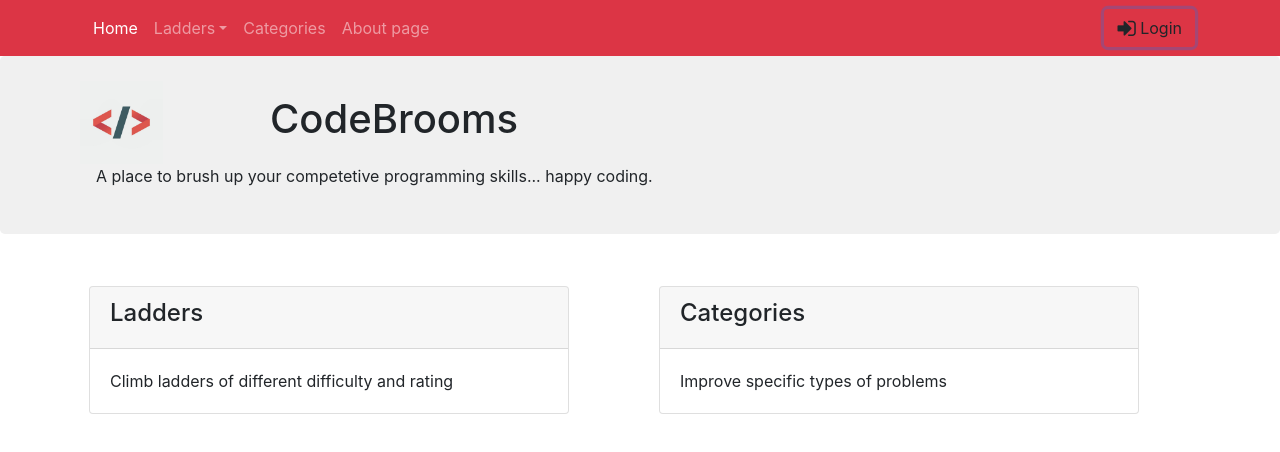
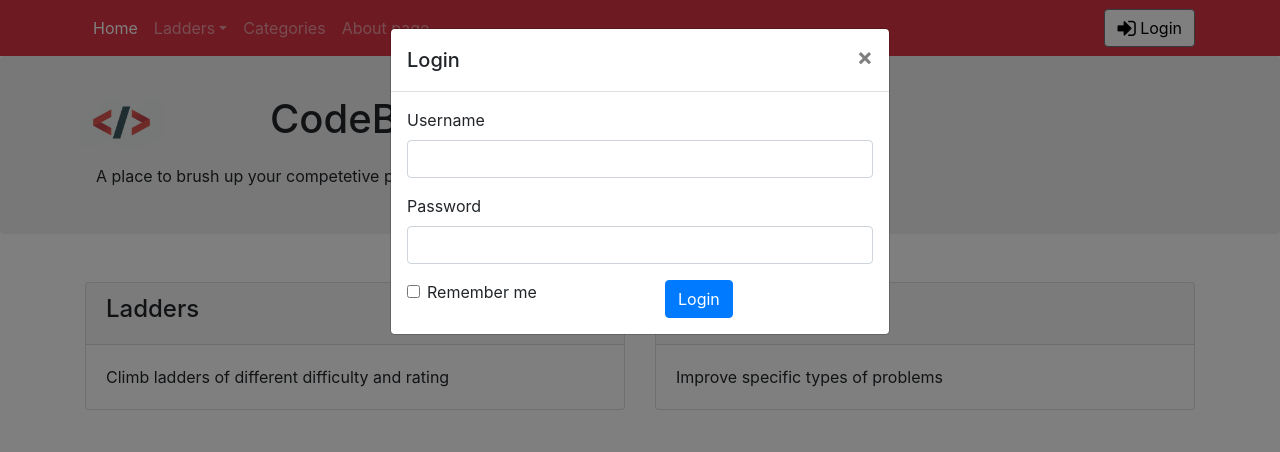
Before and after one commit to samyak16jain/A2Oj, a React (Create React App) app: page /home in a window 1280 px wide. Both pictures are taken after a click on the button "Login". Shown: the top 452 px of the page. Built offline with nearby package versions, Linux system fonts and the light colour scheme.

Commit message:
header,table component reactstrap improved, login modal added

```diff
--- a/src/App.css
+++ b/src/App.css
@@ -8,3 +8,8 @@
 	font-weight: bold;
 	background-color: #ff4444;
 }
+
+#button-login {
+	color: black;
+	background-color: #ffffff;
+}
--- a/src/components/HeaderComponent.js
+++ b/src/components/HeaderComponent.js
@@ -11,6 +11,14 @@ import {
 	DropdownToggle,
 	UncontrolledDropdown,
 	DropdownMenu,
+	Modal,
+	ModalHeader,
+	ModalBody,
+	Form,
+	FormGroup,
+	Input,
+	Label,
+	Col
 } from "reactstrap";
 
 class Header extends Component {
@@ -19,14 +27,22 @@ class Header extends Component {
 
 		this.state = {
 			isNavOpen: false,
+			isModalOpen: false,
 		};
 
 		this.toggleNav = this.toggleNav.bind(this);
+		this.toggleModal = this.toggleModal.bind(this);
 	}
 
 	toggleNav() {
 		this.setState({
 			isNavOpen: !this.state.isNavOpen,
+		});
+	}
+
+	toggleModal() {
+		this.setState({
+			isModalOpen: !this.state.isModalOpen,
 		});
 	}
 
@@ -73,11 +89,7 @@ class Header extends Component {
 							</Nav>
 							<Nav className='ml-auto' navbar>
 								<NavItem>
-									<Button
-										color='#FFFFFF'
-										backgroundColor='#FFFFFF'
-										onClick={this.toggleModal}
-									>
+									<Button id='button-login' onClick={this.toggleModal}>
 										<span className='fa fa-sign-in fa-lg'></span> Login
 									</Button>
 								</NavItem>
@@ -85,6 +97,50 @@ class Header extends Component {
 						</Collapse>
 					</div>
 				</Navbar>
+				<Modal isOpen={this.state.isModalOpen} toggle={this.toggleModal}>
+					<ModalHeader toggle={this.toggleModal}>Login</ModalHeader>
+					<ModalBody>
+						<Form onSubmit={this.handleLogin}>
+							<FormGroup>
+								<Label htmlFor='username'>Username</Label>
+								<Input
+									type='text'
+									id='username'
+									name='username'
+									innerRef={(input) => (this.username = input)}
+								/>
+							</FormGroup>
+							<FormGroup>
+								<Label htmlFor='password'>Password</Label>
+								<Input
+									type='password'
+									id='password'
+									name='password'
+									innerRef={(input) => (this.password = input)}
+								/>
+							</FormGroup>
+							<FormGroup check>
+								<div className="row">
+									<div className="col-sm-12 col-md-6">
+										<Label check>
+											<Input
+												type='checkbox'
+												name='remember'
+												innerRef={(input) => (this.remember = input)}
+											/>
+										Remember me
+									</Label>
+									</div>
+									<div className="col-sm-12 col-md-6">
+										<Button type='submit' value='submit' color='primary'>
+											Login
+									</Button>
+									</div>
+								</div>
+							</FormGroup>
+						</Form>
+					</ModalBody>
+				</Modal>
 			</div>
 		);
 	}
--- a/src/components/HomeComponent.js
+++ b/src/components/HomeComponent.js
@@ -5,7 +5,7 @@ import Jumbo from "./JumbotoronComponent";
 
 function RenderCard({ item }) {
 	return (
-		<Card className='mt-5' style={{ width: "30rem" }}>
+		<Card className='mt-5'>
 			<CardHeader>
 				<h4>{item.title}</h4>
 			</CardHeader>
@@ -30,11 +30,11 @@ function Home() {
 		<>
 			<Jumbo />
 			<div className='container'>
-				<div className='row align-items-start'>
-					<div className='col-12 col-md m-1'>
+				<div className='row'>
+					<div className='col-sm-12 col-md-6'>
 						<RenderCard item={ladderinfo} />
 					</div>
-					<div className='col-12 col-md m-1'>
+					<div className='col-sm-12 col-md-6'>
 						<RenderCard item={categoryinfo} />
 					</div>
 				</div>
--- a/src/components/TableComponent.js
+++ b/src/components/TableComponent.js
@@ -23,10 +23,10 @@ class TableComponent extends Component {
 
 		return (
 			<div className='row mt-5'>
-				<div className='col-6 offset-md-2'>
+				<div className='col-12 offset-md-2'>
 					<h1 className='text-center'>{this.props.itemName} Ladder</h1>
 				</div>
-				<div className='col-6 offset-md-2'>
+				<div className='col-12 col--md-6 offset-md-2'>
 					<Table bordered>
 						<thead>
 							<tr>
```
